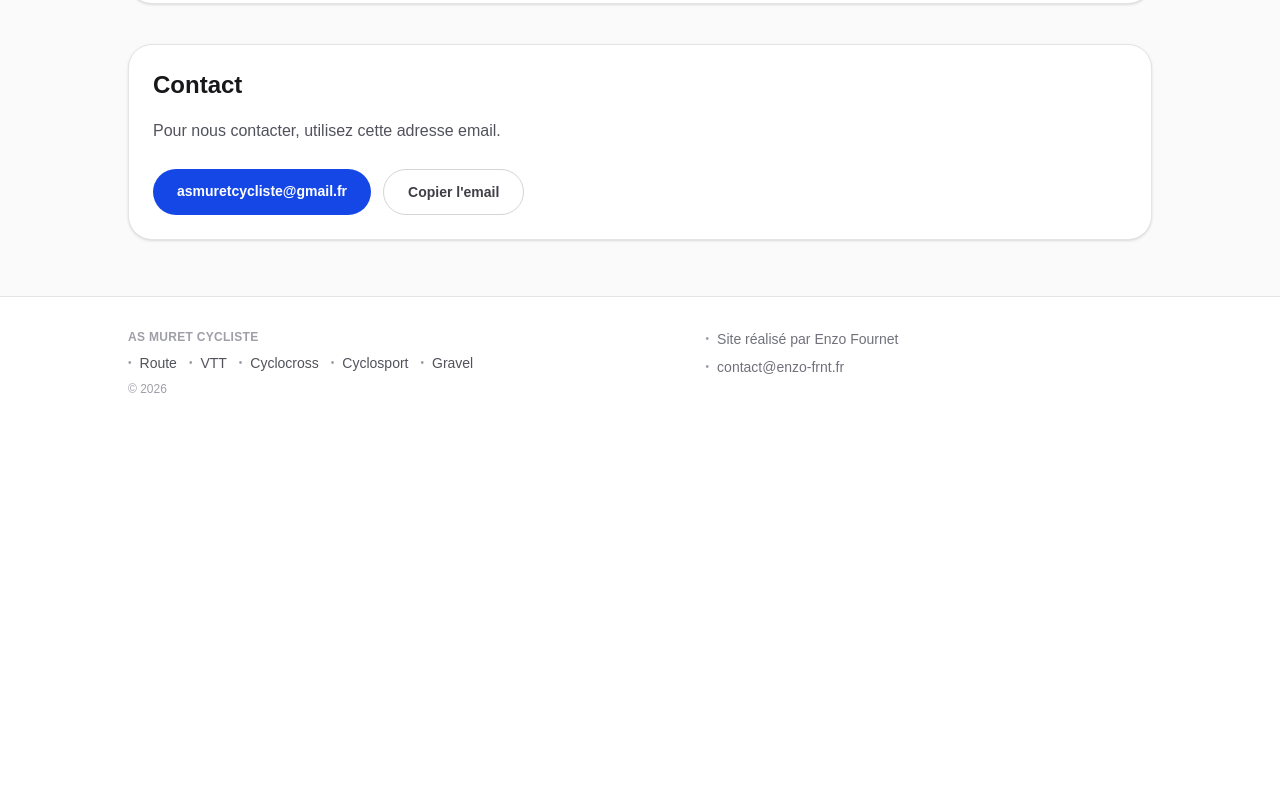
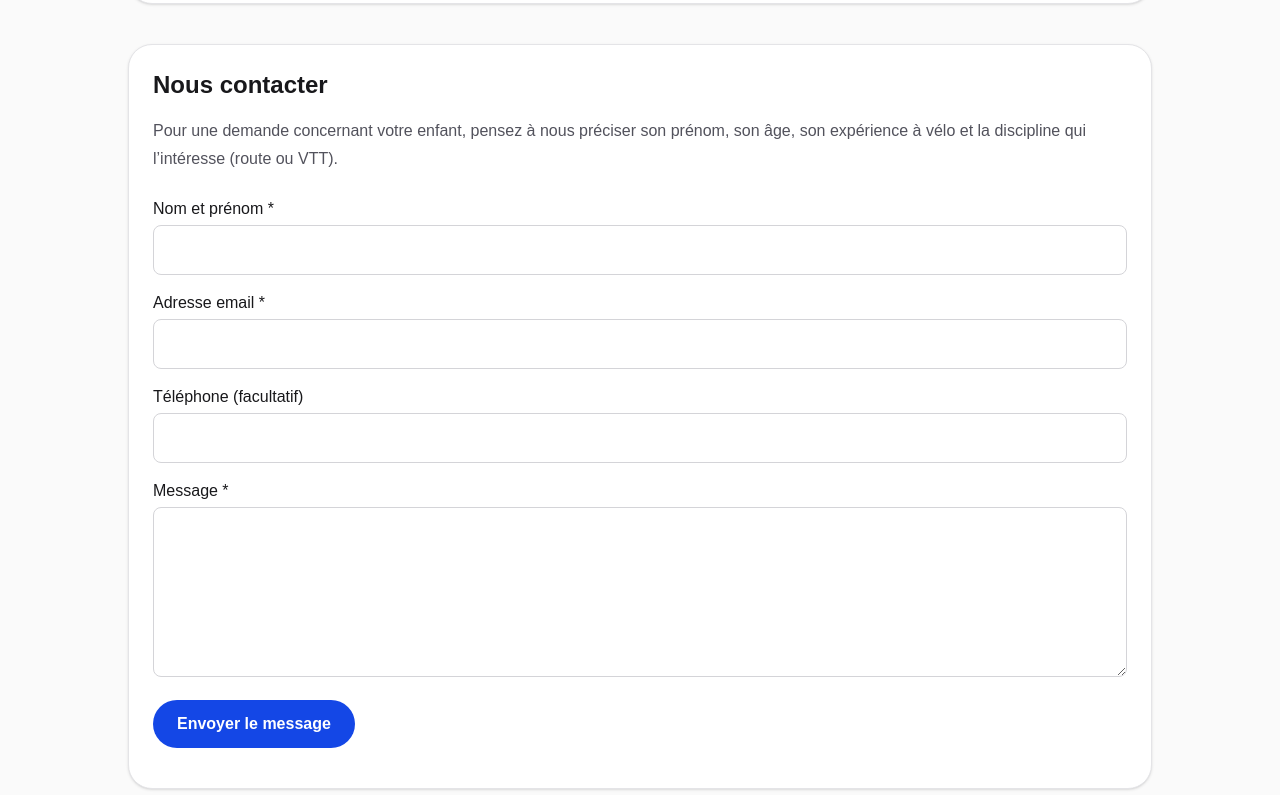
Before and after one commit to enzofrnt/AS-Muret, a Next.js app: page /rejoindre in a window 1280 px wide. Shown: the part 1085-1880 px from the top of the page. Before the commit the page ends 1514 px from the top, so only its background shows below. Built offline with nearby package versions, Linux system fonts and the light colour scheme.

Commit message:
Add contact form with Resend delivery

```diff
--- /dev/null
+++ b/src/app/api/contact/route.ts
@@ -0,0 +1,54 @@
+import { NextResponse } from "next/server";
+
+const emailPattern = /^[^\s@<>]+@[^\s@<>]+\.[^\s@<>]+$/;
+
+export async function POST(request: Request) {
+  if (request.headers.get("content-type")?.split(";")[0] !== "application/json") {
+    return NextResponse.json({ error: "Requête invalide." }, { status: 400 });
+  }
+  if (Number(request.headers.get("content-length") || 0) > 12000) {
+    return NextResponse.json({ error: "Message trop volumineux." }, { status: 413 });
+  }
+  let data: Record<string, unknown>;
+  try {
+    const body = await request.text();
+    if (body.length > 12000) throw new Error("too large");
+    const parsed: unknown = JSON.parse(body);
+    if (!parsed || typeof parsed !== "object" || Array.isArray(parsed)) throw new Error("invalid");
+    data = parsed as Record<string, unknown>;
+  } catch {
+    return NextResponse.json({ error: "Requête invalide." }, { status: 400 });
+  }
+  const field = (name: string) => typeof data[name] === "string" ? (data[name] as string).trim() : "";
+  const name = field("name"), email = field("email"), phone = field("phone"), message = field("message");
+  if (field("website")) return NextResponse.json({ ok: true });
+  if (!name || name.length > 120 || /[\r\n]/.test(name) || !emailPattern.test(email) || email.length > 254 || phone.length > 40 || /[\r\n]/.test(phone) || !message || message.length > 5000) {
+    return NextResponse.json({ error: "Vérifiez les champs du formulaire." }, { status: 400 });
+  }
+  const { RESEND_API_KEY, CONTACT_FROM_EMAIL, CONTACT_TO_EMAIL } = process.env;
+  if (!RESEND_API_KEY || !CONTACT_FROM_EMAIL || !CONTACT_TO_EMAIL) {
+    return NextResponse.json({ error: "Le formulaire est momentanément indisponible." }, { status: 503 });
+  }
+  const send = async (payload: object) => {
+    const response = await fetch("https://api.resend.com/emails", {
+      method: "POST", headers: { Authorization: `Bearer ${RESEND_API_KEY}`, "Content-Type": "application/json" },
+      body: JSON.stringify(payload), signal: AbortSignal.timeout(10000),
+    });
+    return response.ok;
+  };
+  try {
+    const delivered = await send({ from: CONTACT_FROM_EMAIL, to: [CONTACT_TO_EMAIL], reply_to: email,
+      subject: "Nouveau message — AS Muret Cycliste", text: `Nom : ${name}\nEmail : ${email}\nTéléphone : ${phone || "Non renseigné"}\n\nMessage :\n${message}` });
+    if (!delivered) throw new Error("delivery failed");
+  } catch {
+    return NextResponse.json({ error: "L’envoi a échoué. Veuillez réessayer." }, { status: 502 });
+  }
+  try {
+    const acknowledged = await send({ from: CONTACT_FROM_EMAIL, to: [email], reply_to: CONTACT_TO_EMAIL,
+      subject: "Nous avons bien reçu votre message – AS Muret Cycliste",
+      text: "Bonjour,\n\nNous vous remercions pour votre message et pour l'intérêt que vous portez à l'AS Muret Cycliste.\n\nVotre demande a bien été transmise à notre équipe. Nous reviendrons vers vous dès que possible.\n\nÀ bientôt,\n\nL'équipe de l'AS Muret Cycliste" });
+    return NextResponse.json({ ok: true, acknowledged });
+  } catch {
+    return NextResponse.json({ ok: true, acknowledged: false });
+  }
+}
--- a/src/app/rejoindre/page.tsx
+++ b/src/app/rejoindre/page.tsx
@@ -1,22 +1,7 @@
-"use client";
-
-import { useState } from "react";
+import ContactForm from "../../components/ContactForm";
 import SiteHeader from "../../components/SiteHeader";
 
 export default function RejoindrePage() {
-  const contactEmail = "asmuretcycliste@gmail.fr";
-  const [isCopied, setIsCopied] = useState(false);
-
-  const handleCopyEmail = async () => {
-    try {
-      await navigator.clipboard.writeText(contactEmail);
-      setIsCopied(true);
-      setTimeout(() => setIsCopied(false), 2500);
-    } catch {
-      setIsCopied(false);
-    }
-  };
-
   return (
     <div className="bg-zinc-50 text-zinc-900">
       <main className="mx-auto flex w-full max-w-6xl flex-col gap-12 px-6 pt-8 pb-14 sm:px-10 lg:gap-16 lg:px-16">
@@ -39,7 +24,7 @@ export default function RejoindrePage() {
               <div className="mt-4 space-y-4 text-base leading-7 text-zinc-600">
                 <p>
                   Pour rejoindre l&apos;AS Muret Cycliste, contactez-nous
-                  directement par email. Nous vous répondrons rapidement pour
+                  grâce au formulaire ci-dessous. Nous vous répondrons rapidement pour
                   discuter de vos attentes et vous présenter le club.
                 </p>
                 <div className="rounded-2xl bg-blue-50 p-4">
@@ -47,7 +32,7 @@ export default function RejoindrePage() {
                     Processus d&apos;adhésion
                   </h3>
                   <ol className="space-y-2 text-sm text-blue-800">
-                    <li>1. Contactez-nous par email</li>
+                    <li>1. Contactez-nous via le formulaire</li>
                     <li>2. Échange avec un membre du club</li>
                     <li>3. Participation à une sortie d&apos;essai</li>
                     <li>4. Adhésion et intégration au club</li>
@@ -87,27 +72,7 @@ export default function RejoindrePage() {
             </div>
           </div>
 
-          <div className="rounded-3xl border border-zinc-200 bg-white p-6 shadow-sm">
-            <h2 className="text-2xl font-semibold">Contact</h2>
-            <p className="mt-4 text-base leading-7 text-zinc-600">
-              Pour nous contacter, utilisez cette adresse email.
-            </p>
-            <div className="mt-6 flex flex-wrap gap-3">
-              <a
-                href={`mailto:${contactEmail}`}
-                className="rounded-full bg-blue-700 px-6 py-3 text-sm font-semibold text-white transition hover:bg-blue-800 focus:outline-none focus:ring-2 focus:ring-blue-500 focus:ring-offset-2"
-              >
-                {contactEmail}
-              </a>
-              <button
-                type="button"
-                onClick={handleCopyEmail}
-                className="rounded-full border border-zinc-300 bg-white px-6 py-3 text-sm font-semibold text-zinc-700 transition hover:border-zinc-400 hover:text-zinc-900 focus:outline-none focus:ring-2 focus:ring-zinc-400 focus:ring-offset-2"
-              >
-                {isCopied ? "Email copié" : "Copier l'email"}
-              </button>
-            </div>
-          </div>
+          <ContactForm />
         </section>
       </main>
     </div>
--- /dev/null
+++ b/src/components/ContactForm.tsx
@@ -0,0 +1,40 @@
+"use client";
+
+import { useState } from "react";
+
+const inputClass = "mt-1 w-full rounded-lg border border-zinc-300 px-4 py-3 focus:border-blue-500 focus:outline-none focus:ring-2 focus:ring-blue-500";
+
+export default function ContactForm() {
+  const [status, setStatus] = useState<"idle" | "loading" | "success" | "partial" | "error">("idle");
+  const [error, setError] = useState("");
+
+  async function submit(event: React.FormEvent<HTMLFormElement>) {
+    event.preventDefault();
+    const form = event.currentTarget;
+    setStatus("loading");
+    try {
+      const response = await fetch("/api/contact", { method: "POST", headers: { "Content-Type": "application/json" }, body: JSON.stringify(Object.fromEntries(new FormData(form))) });
+      const result = await response.json();
+      if (!response.ok) throw new Error(result.error || "Une erreur est survenue.");
+      form.reset();
+      setStatus(result.acknowledged === false ? "partial" : "success");
+    } catch (err) {
+      setError(err instanceof Error ? err.message : "Une erreur est survenue.");
+      setStatus("error");
+    }
+  }
+
+  return <div className="rounded-3xl border border-zinc-200 bg-white p-6 shadow-sm">
+    <h2 className="text-2xl font-semibold">Nous contacter</h2>
+    <p className="mt-4 leading-7 text-zinc-600">Pour une demande concernant votre enfant, pensez à nous préciser son prénom, son âge, son expérience à vélo et la discipline qui l’intéresse (route ou VTT).</p>
+    <form onSubmit={submit} className="mt-6 space-y-4">
+      <div><label htmlFor="name" className="font-medium">Nom et prénom *</label><input className={inputClass} id="name" name="name" autoComplete="name" required maxLength={120} /></div>
+      <div><label htmlFor="email" className="font-medium">Adresse email *</label><input className={inputClass} id="email" name="email" type="email" autoComplete="email" required maxLength={254} /></div>
+      <div><label htmlFor="phone" className="font-medium">Téléphone (facultatif)</label><input className={inputClass} id="phone" name="phone" type="tel" autoComplete="tel" maxLength={40} /></div>
+      <div><label htmlFor="message" className="font-medium">Message *</label><textarea className={inputClass} id="message" name="message" rows={6} required maxLength={5000} /></div>
+      <div className="absolute -left-[10000px]" aria-hidden="true"><label htmlFor="website">Site web</label><input id="website" name="website" tabIndex={-1} autoComplete="off" /></div>
+      <button disabled={status === "loading"} className="rounded-full bg-blue-700 px-6 py-3 font-semibold text-white transition hover:bg-blue-800 disabled:opacity-60">{status === "loading" ? "Envoi en cours…" : "Envoyer le message"}</button>
+      <div role="status" aria-live="polite" className="text-sm">{status === "success" && <p className="text-green-700">Votre message a bien été envoyé. Merci !</p>}{status === "partial" && <p className="text-green-700">Votre message a bien été envoyé au club, mais l’accusé de réception n’a pas pu être envoyé.</p>}{status === "error" && <p className="text-red-700">{error}</p>}</div>
+    </form>
+  </div>;
+}
```
Also changed, not shown: 1 other file (tests, documents, lock files or other folders).
